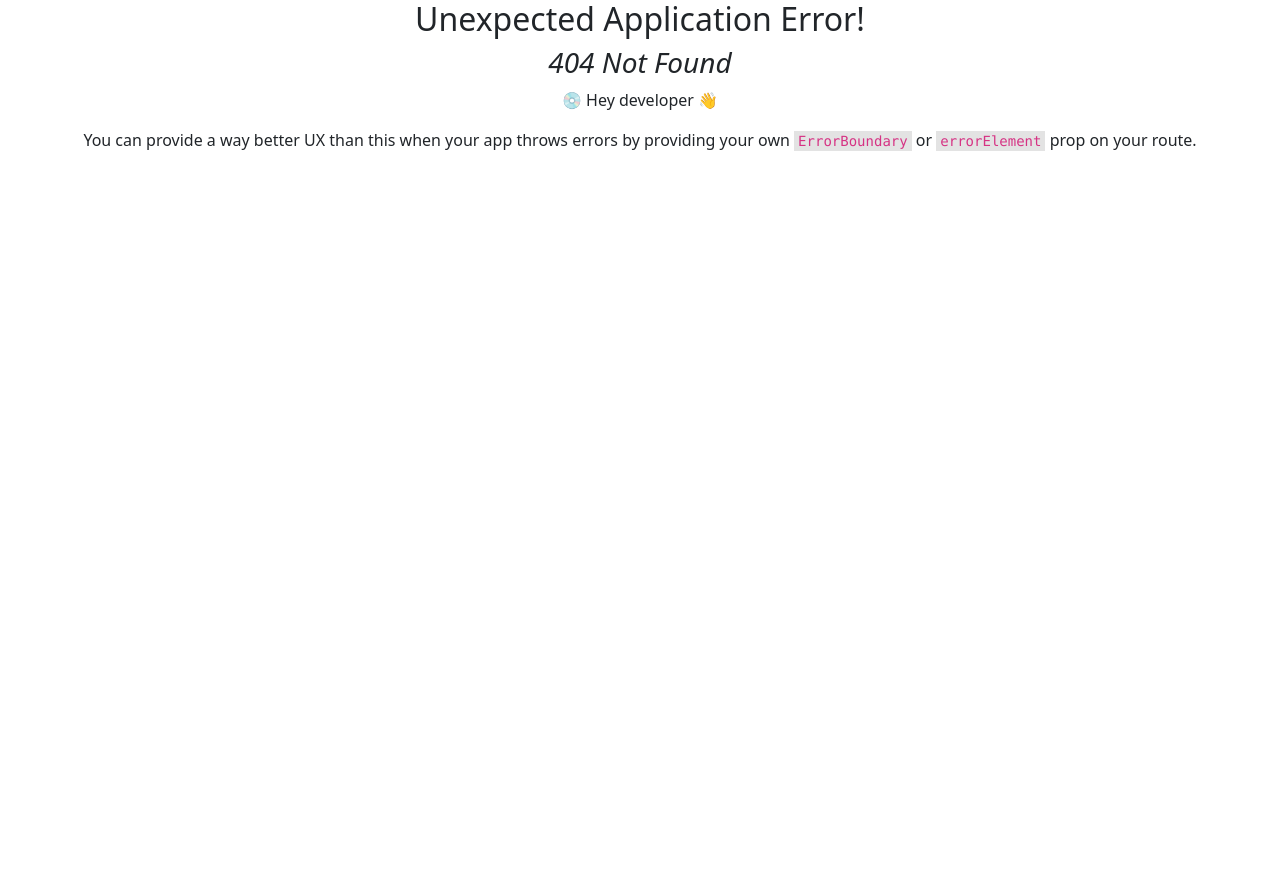
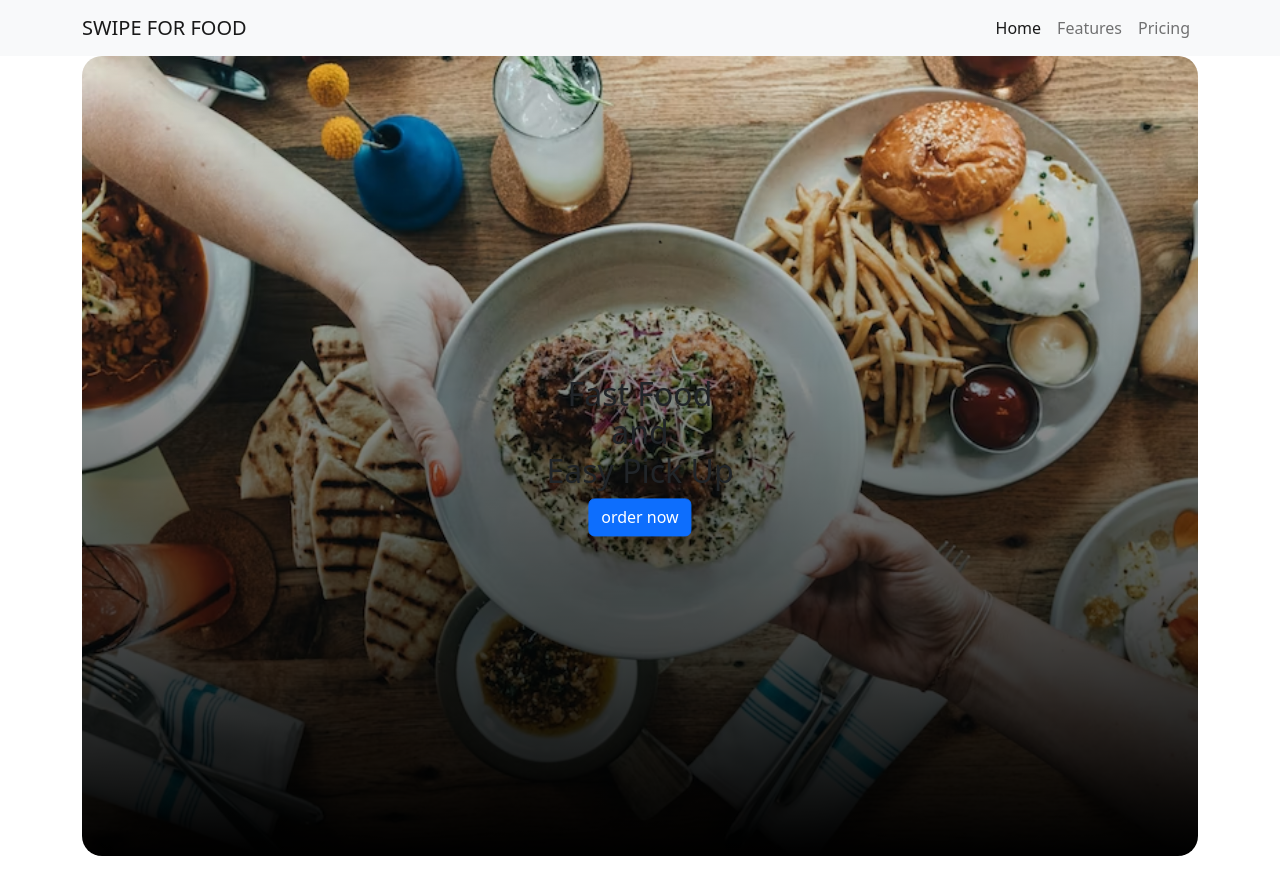
Before and after one commit to NahidulNoman/swipe-for-food-client, a React (Create React App) app: page /home in a window 1280 px wide. Before the commit this address had no page. Before the commit the page ends 800 px from the top, so only its background shows below. Built offline with nearby package versions, Linux system fonts and the light colour scheme.

Commit message:
banner added

```diff
--- a/public/index.html
+++ b/public/index.html
@@ -24,6 +24,8 @@
       work correctly both with client-side routing and a non-root public URL.
       Learn how to configure a non-root public URL by running `npm run build`.
     -->
+
+    <script src="https://cdn.jsdelivr.net/npm/bootstrap@5.2.2/dist/js/bootstrap.min.js" integrity="sha384-IDwe1+LCz02ROU9k972gdyvl+AESN10+x7tBKgc9I5HFtuNz0wWnPclzo6p9vxnk" crossorigin="anonymous"></script>
     <title>React App</title>
   </head>
   <body>
--- /dev/null
+++ b/src/components/Home/Banner/Banner.css
@@ -0,0 +1,17 @@
+.bannerContainer {
+    background-image: linear-gradient(transparent,rgb(0, 0, 0)), url(../../asset/banner.png);
+    width: 100%;
+    height:100vh;
+    background-size: cover;
+    background-repeat: no-repeat;
+    background-position: center;
+    margin-bottom: 3%;
+    border-radius: 20px;
+    position: relative;
+}
+.text-container {
+    position: absolute;
+    top: 50%;
+    left: 50%;
+    transform: translate(-50%,-50%);
+}
--- /dev/null
+++ b/src/components/Home/Banner/Banner.jsx
@@ -0,0 +1,15 @@
+import React from 'react';
+import './Banner.css';
+
+const Banner = () => {
+    return (
+        <div className='bannerContainer'>
+            <div className='text-container'>
+                <h2>Fast Food <br /> and <br /> Easy Pick Up</h2>
+                <button className='btn btn-primary'>order now</button>
+            </div>
+        </div>
+    );
+};
+
+export default Banner;
--- /dev/null
+++ b/src/components/Home/Home/Home.jsx
@@ -0,0 +1,12 @@
+import React from 'react';
+import Banner from '../Banner/Banner';
+
+const Home = () => {
+    return (
+        <div className='container'>
+            <Banner></Banner>
+        </div>
+    );
+};
+
+export default Home;
--- a/src/components/NavBar/NavBar.jsx
+++ b/src/components/NavBar/NavBar.jsx
@@ -20,7 +20,7 @@ const NavBar = () => {
         >
           <span class="navbar-toggler-icon"></span>
         </button>
-        <div class="collapse navbar-collapse d-flex justify-content-end" id="navbarNavDropdown">
+        <div class="collapse navbar-collapse d-lg-flex justify-content-end" id="navbarNavDropdown">
           <ul class="navbar-nav ">
             <li class="nav-item">
               <span class="nav-link active" aria-current="page">
--- a/src/routers/routers.js
+++ b/src/routers/routers.js
@@ -1,4 +1,5 @@
 import { createBrowserRouter } from "react-router-dom";
+import Home from "../components/Home/Home/Home";
 import Main from "../layout/Main";
 
 export const router = createBrowserRouter([
@@ -7,7 +8,8 @@ export const router = createBrowserRouter([
         element : <Main></Main>,
         children : [
             {
-                path : '/',
+                path : '/home',
+                element : <Home></Home>
             }
         ]
     }
```
Also changed, not shown: src/components/asset/banner.png (added).
